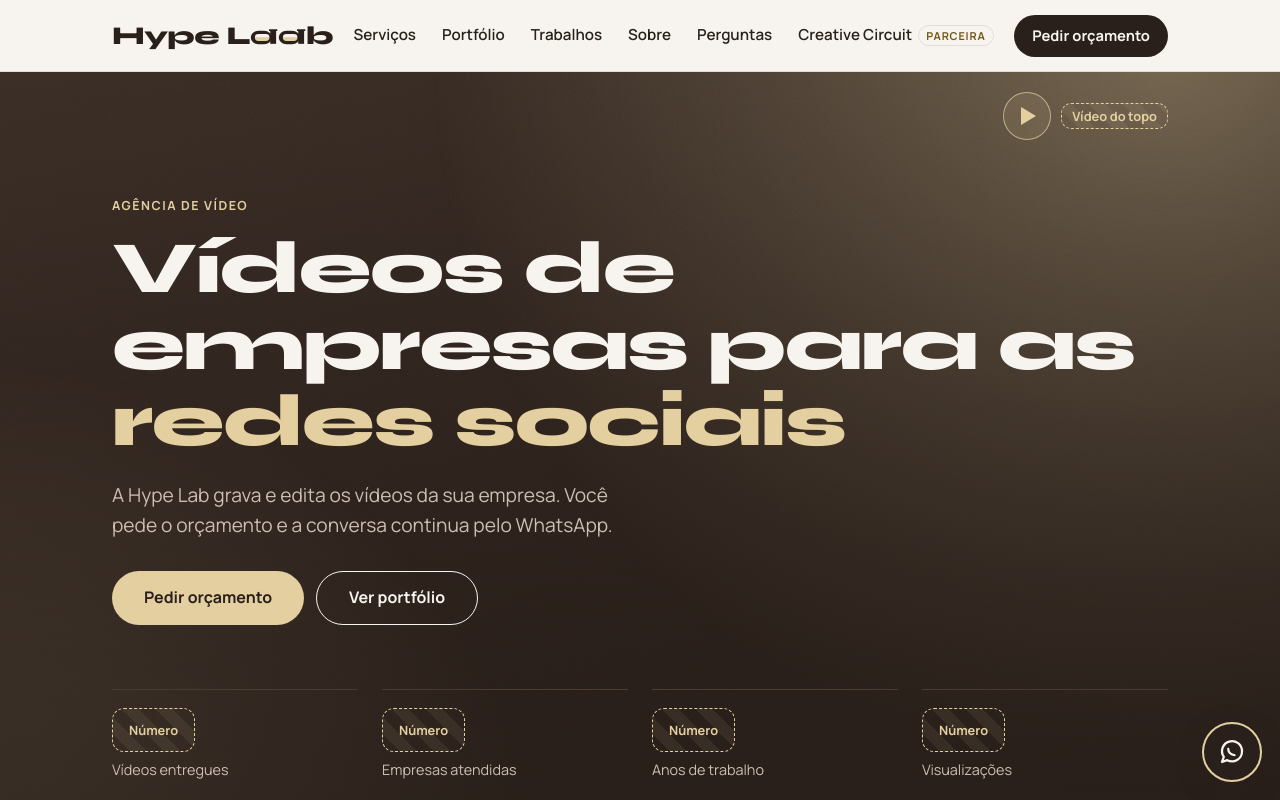
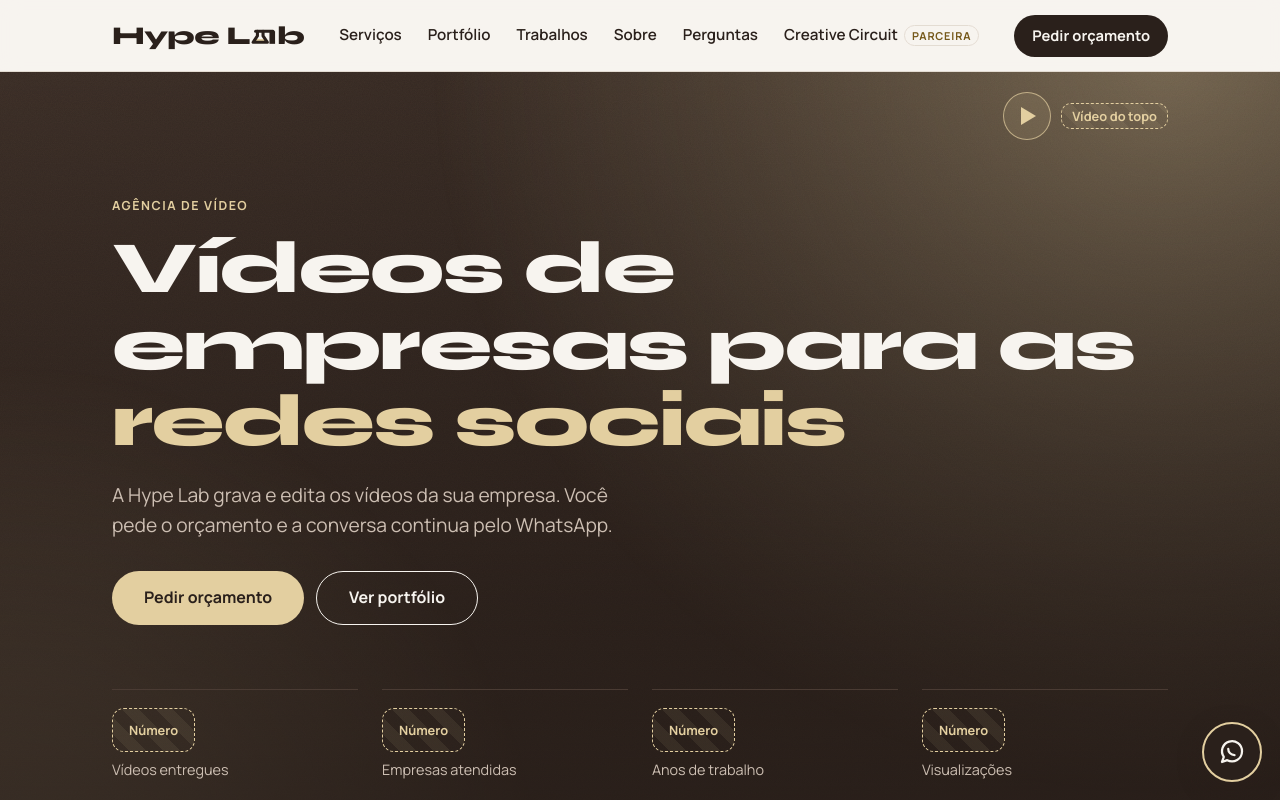
Before and after one commit to TheKaoZ/hypelab, a plain HTML site: page index.html in a window 1280 px wide. Shown: the top 800 px of the page. Drawn offline with Linux system fonts and the light colour scheme.

Commit message:
Logo com o a em frasco Erlenmeyer

```diff
--- a/css/base.css
+++ b/css/base.css
@@ -100,8 +100,8 @@ h3 { font-size: 1.2rem; line-height: 1.25; }
 .topo-site { position: sticky; top: 0; z-index: 20; height: var(--altura-topo); background: rgba(247, 244, 239, .92); -webkit-backdrop-filter: blur(10px); backdrop-filter: blur(10px); border-bottom: 1px solid var(--borda); }
 .topo-site .wrap { height: 100%; display: flex; align-items: center; justify-content: space-between; gap: 16px; }
 .topo-site .marca { flex: none; white-space: nowrap; font-size: 1.6rem; font-weight: 800; text-decoration: none; letter-spacing: -0.02em; }
-/* Logo: os dois "a" são frascos em SVG, com a largura do "a" da Syne 800 (1,08 em) e a base 0,04 em abaixo da linha do texto. */
-.marca .frasco { display: inline-block; width: 1.08em; height: .62em; vertical-align: -0.04em; }
+/* Logo: o "a" é um frasco Erlenmeyer em SVG, com 1,04 em de largura e a base 0,04 em abaixo da linha do texto. */
+.marca .frasco { display: inline-block; width: 1.04em; height: .62em; vertical-align: -0.04em; }
 .frasco-liquido { fill: var(--dourado); }
 .menu { display: none; }
 .menu a { text-decoration: none; font-weight: 600; font-size: 0.95rem; }
--- a/index.html
+++ b/index.html
@@ -40,9 +40,9 @@
 
 <header class="topo-site">
   <div class="wrap">
-    <!-- Logo: "Hype L", os dois "a" desenhados como frasco de laboratório (vidro com o líquido dourado) e "b".
-         Cada frasco tem a medida do "a" da Syne 800; o leitor de tela lê o aria-label. O do rodapé é igual. -->
-    <a class="marca" href="#inicio" aria-label="Hype Laab">Hype L<svg class="frasco" viewBox="0 4 108 62" aria-hidden="true"><rect class="frasco-liquido" x="19" y="36" width="58" height="16"/><path fill="currentColor" fill-rule="evenodd" d="M33 11H55A30 26.5 0 0 1 85 37.5A30 26.5 0 0 1 55 64H33A30 26.5 0 0 1 3 37.5A30 26.5 0 0 1 33 11ZM33 24H62A14 13.5 0 0 1 76 37.5A14 13.5 0 0 1 62 51H33A14 13.5 0 0 1 19 37.5A14 13.5 0 0 1 33 24Z"/><rect fill="currentColor" x="79" y="11" width="23" height="51"/><rect fill="currentColor" x="74" y="5" width="33" height="7" rx="2"/></svg><svg class="frasco" viewBox="0 4 108 62" aria-hidden="true"><rect class="frasco-liquido" x="19" y="36" width="58" height="16"/><path fill="currentColor" fill-rule="evenodd" d="M33 11H55A30 26.5 0 0 1 85 37.5A30 26.5 0 0 1 55 64H33A30 26.5 0 0 1 3 37.5A30 26.5 0 0 1 33 11ZM33 24H62A14 13.5 0 0 1 76 37.5A14 13.5 0 0 1 62 51H33A14 13.5 0 0 1 19 37.5A14 13.5 0 0 1 33 24Z"/><rect fill="currentColor" x="79" y="11" width="23" height="51"/><rect fill="currentColor" x="74" y="5" width="33" height="7" rx="2"/></svg>b</a>
+    <!-- Logo: "Hype L", o "a" desenhado como frasco Erlenmeyer com líquido dourado (a barra de cima e a haste à direita
+         dão o jeito de "a") e "b". Prévia para eles verem; o leitor de tela lê o aria-label. O do rodapé é igual. -->
+    <a class="marca" href="#inicio" aria-label="Hype Lab">Hype L<svg class="frasco" viewBox="0 4 104 62" aria-hidden="true"><path class="frasco-liquido" d="M20.8 43H59.2L68 56H12Z"/><path fill="none" stroke="currentColor" stroke-width="12" stroke-linejoin="round" stroke-linecap="round" d="M29 13V31L12 56H68L51 31V13"/><path stroke="currentColor" stroke-width="12" stroke-linecap="round" d="M22 13H90"/><rect fill="currentColor" x="76" y="13" width="22" height="49"/></svg>b</a>
     <nav class="menu" id="menu" aria-label="Menu principal">
       <a href="#servicos">Serviços</a>
       <a href="#portfolio">Portfólio</a>
@@ -716,7 +716,7 @@
   <div class="wrap">
     <div class="grade">
       <div>
-        <div class="marca"><span class="so-leitor">Hype Laab</span><span aria-hidden="true">Hype L<svg class="frasco" viewBox="0 4 108 62"><rect class="frasco-liquido" x="19" y="36" width="58" height="16"/><path fill="currentColor" fill-rule="evenodd" d="M33 11H55A30 26.5 0 0 1 85 37.5A30 26.5 0 0 1 55 64H33A30 26.5 0 0 1 3 37.5A30 26.5 0 0 1 33 11ZM33 24H62A14 13.5 0 0 1 76 37.5A14 13.5 0 0 1 62 51H33A14 13.5 0 0 1 19 37.5A14 13.5 0 0 1 33 24Z"/><rect fill="currentColor" x="79" y="11" width="23" height="51"/><rect fill="currentColor" x="74" y="5" width="33" height="7" rx="2"/></svg><svg class="frasco" viewBox="0 4 108 62"><rect class="frasco-liquido" x="19" y="36" width="58" height="16"/><path fill="currentColor" fill-rule="evenodd" d="M33 11H55A30 26.5 0 0 1 85 37.5A30 26.5 0 0 1 55 64H33A30 26.5 0 0 1 3 37.5A30 26.5 0 0 1 33 11ZM33 24H62A14 13.5 0 0 1 76 37.5A14 13.5 0 0 1 62 51H33A14 13.5 0 0 1 19 37.5A14 13.5 0 0 1 33 24Z"/><rect fill="currentColor" x="79" y="11" width="23" height="51"/><rect fill="currentColor" x="74" y="5" width="33" height="7" rx="2"/></svg>b</span></div>
+        <div class="marca"><span class="so-leitor">Hype Lab</span><span aria-hidden="true">Hype L<svg class="frasco" viewBox="0 4 104 62"><path class="frasco-liquido" d="M20.8 43H59.2L68 56H12Z"/><path fill="none" stroke="currentColor" stroke-width="12" stroke-linejoin="round" stroke-linecap="round" d="M29 13V31L12 56H68L51 31V13"/><path stroke="currentColor" stroke-width="12" stroke-linecap="round" d="M22 13H90"/><rect fill="currentColor" x="76" y="13" width="22" height="49"/></svg>b</span></div>
         <p>Gravação e edição de vídeos de empresas para as redes sociais.</p>
       </div>
       <div>
```
